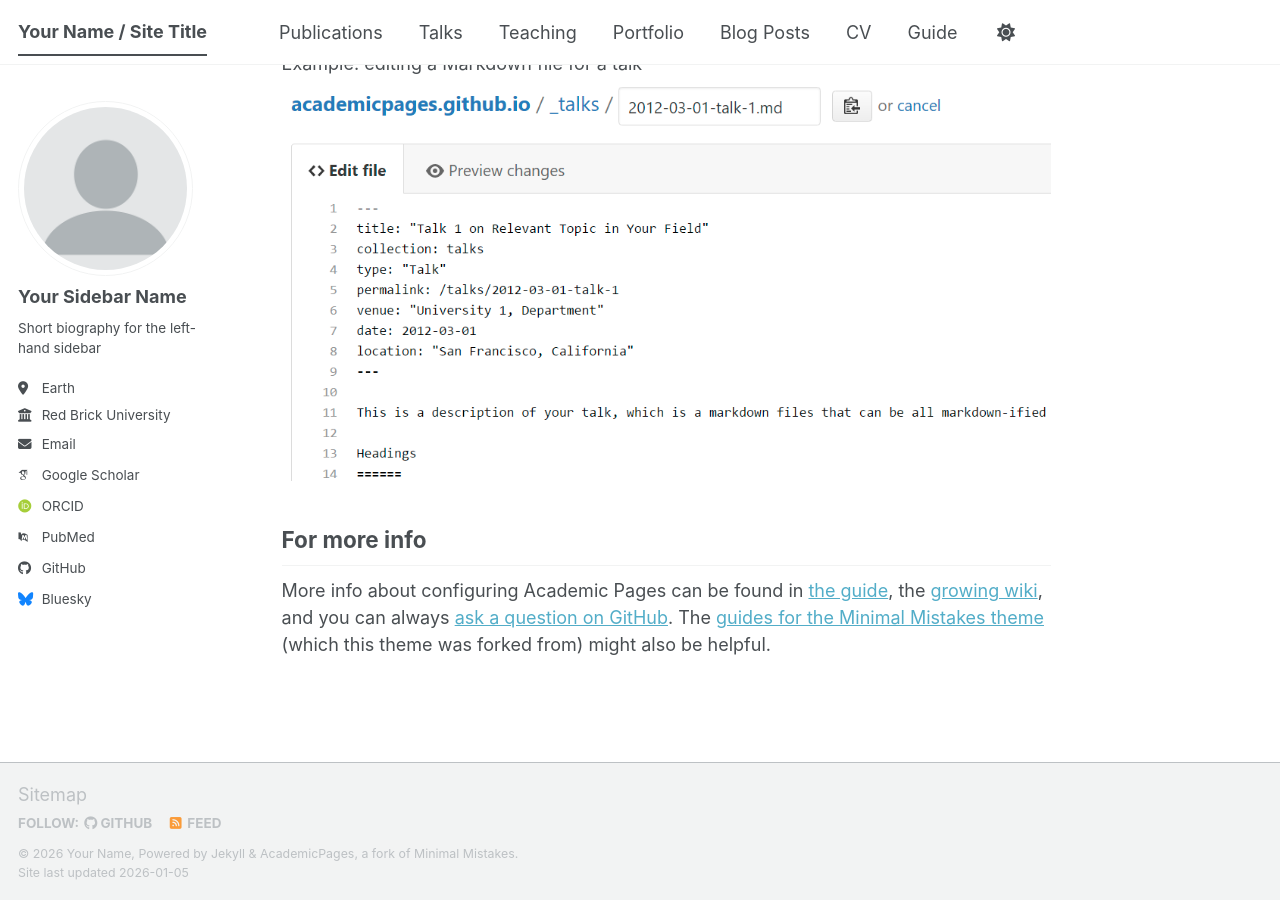
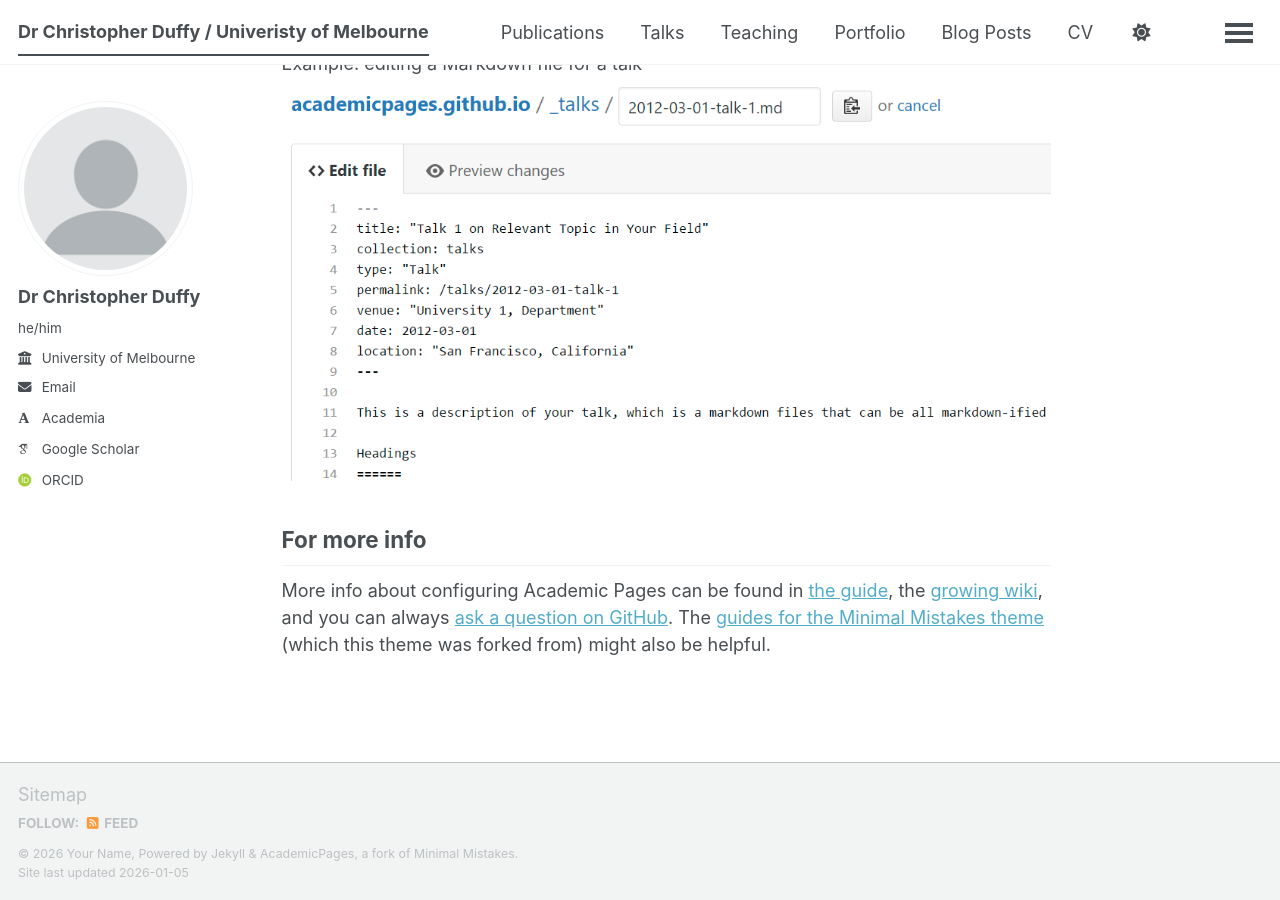
Before and after one commit to duffyinVictoria/academic-pages-test, a Jekyll site: the page built from _pages/about.md, in a window 1280 px wide and 900 px high, scrolled down 2720 px. Built offline with Jekyll 4.4.1, drawn with Linux system fonts in a browser that asks for light colours; some web fonts are replaced; a script bundle is joined from its source files by our own code; library files that are not in the unit come from our copies; part of the change alters nothing that is shown.

Commit message:
Update _config.yml

```diff
--- a/_config.yml
+++ b/_config.yml
@@ -9,7 +9,7 @@
 # Basic Site Settings
 locale                   : "en-US"
 site_theme               : "default" # The available themes options are "default", "air", "sunrise", "mint", "dirt" and "contrast"
-title                    : "Your Name / Site Title"
+title                    : "Dr Christopher Duffy / Univeristy of Melbourne"
 title_separator          : "-"
 name                     : &name "Your Name"
 description              : &description "Your Name's academic portfolio"   # Update this with a general description of your site, this is the default if not overridden by a page
@@ -24,68 +24,20 @@ repository               : "academicpages/academicpages.github.io"
 author:
   # Biographic information
   avatar           : "profile.png"
-  name             : "Your Sidebar Name"
-  pronouns         : # example: "she/her"
-  bio              : "Short biography for the left-hand sidebar"
-  location         : "Earth"
-  employer         : "Red Brick University"
+  name             : "Dr Christopher Duffy"
+  pronouns         : "he/him"
+  employer         : "University of Melbourne"
   uri              : # URL
-  email            : "none@example.org"
+  email            : "christopher.duffy@unimelb.edu.au"
 
   # Academic websites
-  academia         : # URL
-  arxiv            : # URL - Update with the correct link to your profile
-  googlescholar    : "https://scholar.google.com/citations?user=PS_CX0AAAAAJ"
-  inspire-hep      : # URL
-  impactstory      : # URL
-  orcid            : "https://orcid.org/yourorcidurl"
-  semantic         : # URL
-  ssrn             : # URL
-  pubmed           : "https://www.ncbi.nlm.nih.gov/pubmed/?term=john+snow"
-  researchgate     : # URL
-  scopus           : # URL
-  zotero           : # URL
+  academia         : "https://findanexpert.unimelb.edu.au/profile/886942-christopher-duffy"
+  googlescholar    : "https://scholar.google.com/citations?user=iLEzczIAAAAJ&hl=en"
+  orcid            : "https://orcid.org/0000-0003-1657-3172"
 
-
-  # Repositories and software development
-  bitbucket        : # Username - Update with your username on the site
-  codepen          : # Username
-  dribbble         : # Username
-  github           : "academicpages"
-  kaggle           : # Username
-  stackoverflow    : # User number or user number and name (i.e., use "1" or "1/jeff-atwood")
-
-  # Social media
-  artstation       : # Username
-  bluesky          : "bsky.app" # Replace this with you Bluesky username
-  facebook         : # Username
-  flickr           : # Username
-  foursquare       : # Username
-  goodreads        : # Username
-  google_plus      : # Username
-  keybase          : # Username
-  instagram        : # Username
-  lastfm           : # Username
-  linkedin         : # Username
-  mastodon         : # URL
-  medium           : # URL
-  pinterest        : # Username
-  soundcloud       : # Username
-  steam            : # Username
-  telegram         : # URL
-  tumblr           : # Username
-  twitter          : # Username for X / Twitter
-  vine             : # Username
-  weibo            : # Username
-  wikipedia        : # Username
-  xing             : # Username
-  youtube          : # Username
-  zhihu            : # Username
 
 # Publication Category - The following the list of publication categories and their headings
 publication_category:
-  books:
-    title: 'Books'
   manuscripts:
     title: 'Journal Articles'
   conferences:
```
